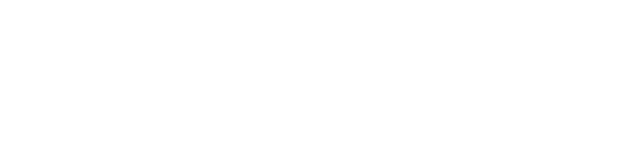
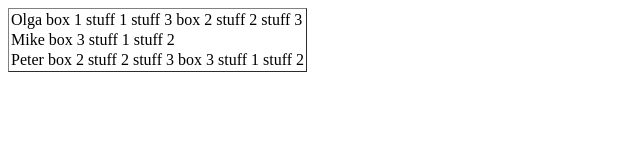
Before and after one commit to olga97o/javascript, a plain HTML site: page User stuff/index.html in a window 1280 px wide. Shown: the whole page, without its empty margins (0-640 px from the left). Drawn offline with Linux system fonts and the light colour scheme.

Commit message:
add html output

```diff
--- a/User stuff/index.html
+++ b/User stuff/index.html
@@ -5,27 +5,43 @@
     <title>User stuff</title>
 </head>
 <body>
+<table border=1 id="table"></table>
 <script>
+    let table = document.getElementById('table');
+    let tr = document.createElement('tr');
+
     class Entity {
         constructor(name) {
             this.name = name;
         }
-        draw = (name) => console.log(`You have ${this.name}!`);
+
+        draw = () => {
+            table.appendChild(tr);
+            tr.innerText = this.name;
+        }
     }
 
     class Stuff extends Entity {
         constructor(name) {
             super(name);
         }
-        draw = () => console.log(`You have ${this.name}!`);
+
+        draw = () => {
+            table.appendChild(tr);
+            tr.innerText = this.name;
+        }
     }
 
-    class Box extends Entity{
+    class Box extends Entity {
         constructor(name, stuffs) {
             super(name);
             this.stuffs = stuffs;
         }
-        draw = () => console.log(`Your box is ${this.name} and you have ${this.stuffs}!`);
+
+        draw = () => {
+            table.appendChild(tr);
+            tr.innerText = this.name + ' ';
+        }
     }
 
     class User extends Entity {
@@ -33,7 +49,18 @@
             super(name);
             this.boxes = boxes;
         }
-        draw = () => console.log(`Hello, ${this.name}, you have ${this.boxes}!`);
+
+        draw = () => {
+            let tr = document.createElement('tr');
+            table.appendChild(tr);
+            tr.innerText = this.name + ' ';
+            for (let i = 0; i < this.boxes.length; i++) {
+                tr.innerText += ' ' + this.boxes[i].name + ' ';
+                for (let j = 0; j < this.boxes[i].stuffs.length; j++) {
+                    tr.innerText += ' ' + this.boxes[i].stuffs[j].name + ' ';
+                }
+            }
+        }
     }
 
     let stuff1 = new Stuff(`stuff 1`);
@@ -48,7 +75,9 @@
     let user2 = new User(`Mike`, [box3]);
     let user3 = new User(`Peter`, [box2, box3]);
 
-    const users = [user1, user2, user3];
+    user1.draw();
+    user2.draw();
+    user3.draw();
 
 </script>
 </body>
```
